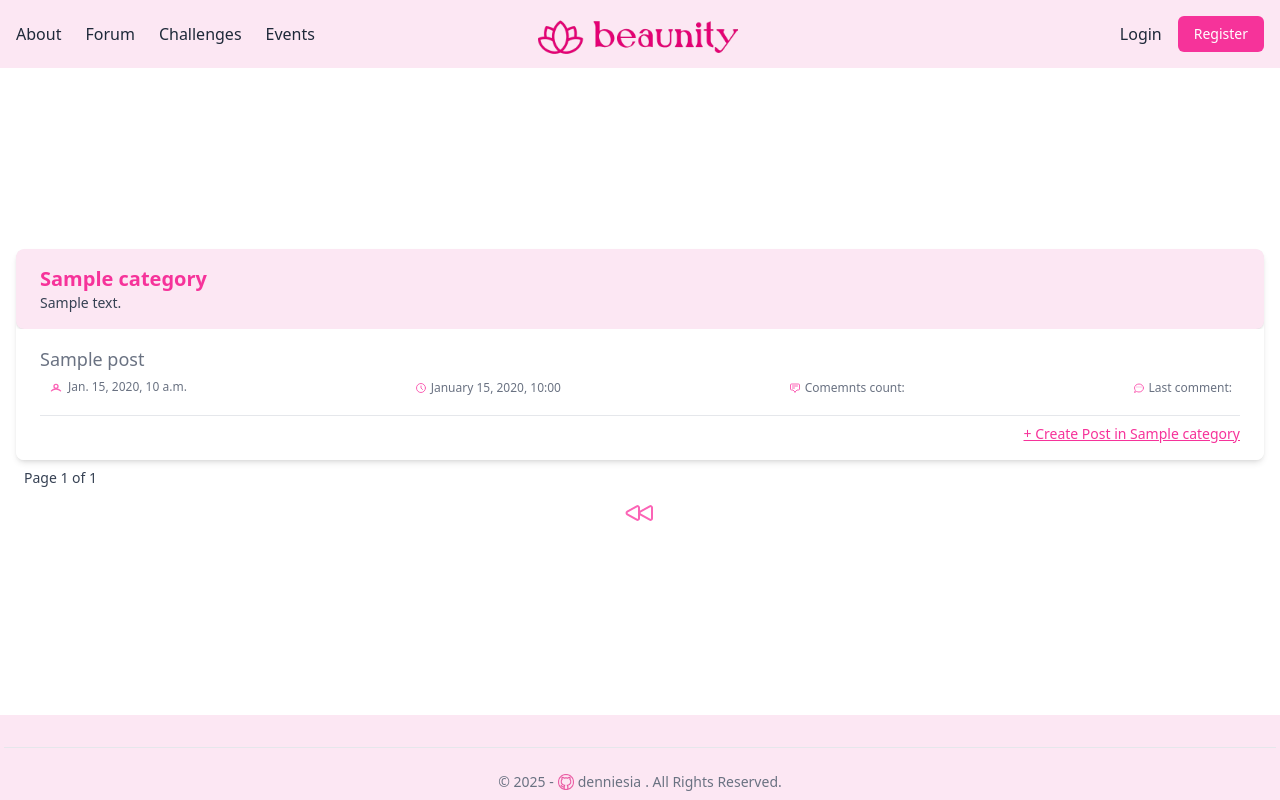
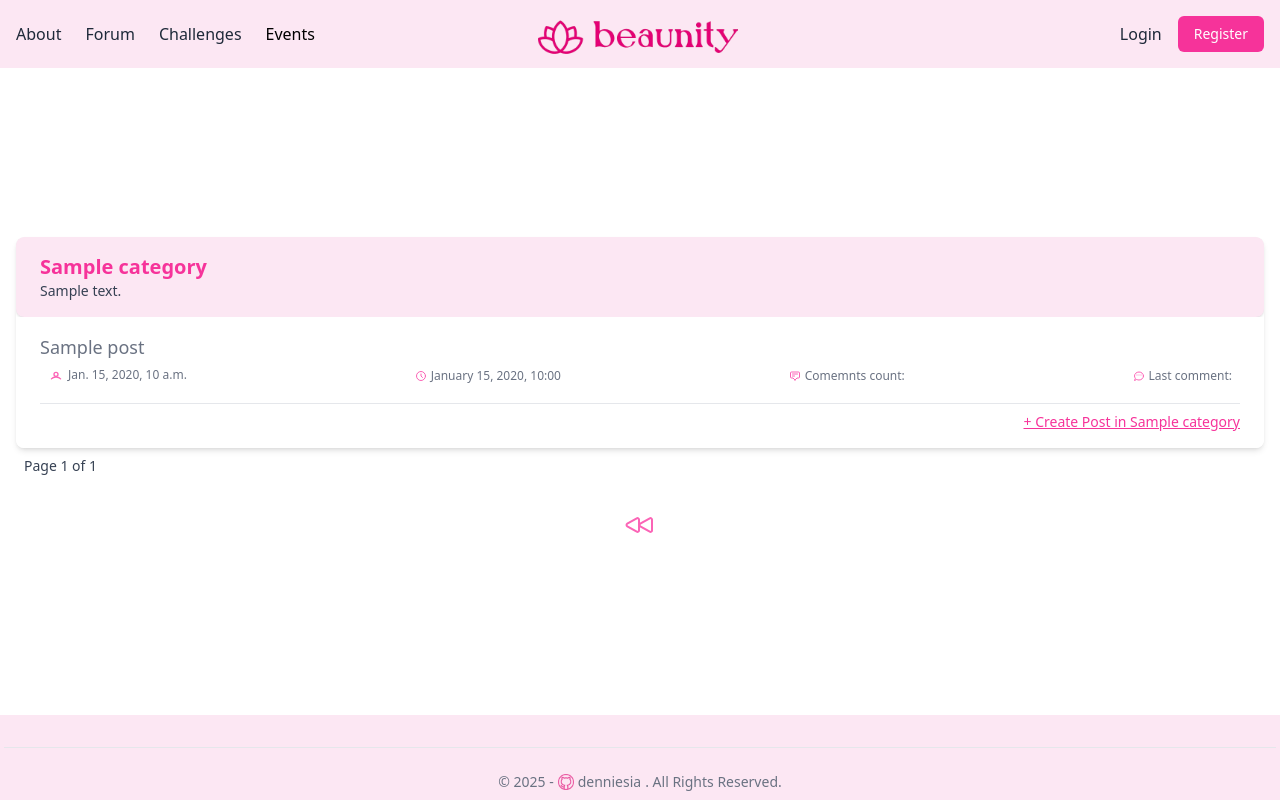
Before and after one commit to denniesia/beaunity, a Django app: template templates/category/category-details.html in a window 1280 px wide. Run offline with Django 5.2, Linux system fonts and the light colour scheme; the template is opened without the code that fills it: most values are stand-ins (such as "Sample title", 1, 10 or a date in 2020); style sheets or scripts are compiled from the project's sources; some libraries are stand-ins or nearby versions.

Commit message:
fix: layout changes

```diff
--- a/beaunity/settings.py
+++ b/beaunity/settings.py
@@ -138,7 +138,7 @@ AUTHENTICATION_BACKENDS = [
 
 LANGUAGE_CODE = 'en-us'
 
-TIME_ZONE = 'Europe/Sofia'
+TIME_ZONE = 'Europe/Berlin'
 
 USE_I18N = True
 
--- a/templates/category/category-details.html
+++ b/templates/category/category-details.html
@@ -91,17 +91,15 @@
                 <a href="?page={{ page_obj.next_page_number }}" class="hover:text-blue-700">Next</a>
                 <a href="?page={{ page_obj.paginator.num_pages }}" class="hover:text-blue-700">Last</a>
             {% endif %}
-
         </div>
-            <div class="text-pink-400 text-base text-center font-semibold" >
-                <a href="{% url 'forum-dashboard' %}" class="inline-flex hover:text-pink-500">
-                    <svg xmlns="http://www.w3.org/2000/svg" fill="none" viewBox="0 0 24 24" stroke-width="1.5" stroke="currentColor" class="size-8">
-                        <path stroke-linecap="round" stroke-linejoin="round" d="M21 16.811c0 .864-.933 1.406-1.683.977l-7.108-4.061a1.125 1.125 0 0 1 0-1.954l7.108-4.061A1.125 1.125 0 0 1 21 8.689v8.122ZM11.25 16.811c0 .864-.933 1.406-1.683.977l-7.108-4.061a1.125 1.125 0 0 1 0-1.954l7.108-4.061a1.125 1.125 0 0 1 1.683.977v8.122Z" />
-                    </svg>
-                </a>
-             </div>
     </div>
 </div>
 
-
+ <div class="text-pink-400 text-base text-center font-semibold pt-8" >
+     <a href="{% url 'forum-dashboard' %}" class="inline-flex hover:text-pink-500">
+         <svg xmlns="http://www.w3.org/2000/svg" fill="none" viewBox="0 0 24 24" stroke-width="1.5" stroke="currentColor" class="size-8">
+             <path stroke-linecap="round" stroke-linejoin="round" d="M21 16.811c0 .864-.933 1.406-1.683.977l-7.108-4.061a1.125 1.125 0 0 1 0-1.954l7.108-4.061A1.125 1.125 0 0 1 21 8.689v8.122ZM11.25 16.811c0 .864-.933 1.406-1.683.977l-7.108-4.061a1.125 1.125 0 0 1 0-1.954l7.108-4.061a1.125 1.125 0 0 1 1.683.977v8.122Z" />
+         </svg>
+     </a>
+ </div>
 {% endblock %}
--- a/templates/common/nav.html
+++ b/templates/common/nav.html
@@ -8,7 +8,7 @@
       <a href="" class="text-gray-800 hover:text-pink-600 font-medium">About</a>
       <a href="{% url 'forum-dashboard' %}" class="text-gray-800 hover:text-pink-600 font-medium">Forum</a>
       <a href="" class="text-gray-800 hover:text-pink-600 font-medium">Challenges</a>
-      <a href="" class="text-gray-800 hover:text-pink-600 font-medium">Events</a>
+      <a href="" class="text-gray-8git 00 hover:text-pink-600 font-medium">Events</a>
     </div>
 
     <!-- Center: Logo -->
```
